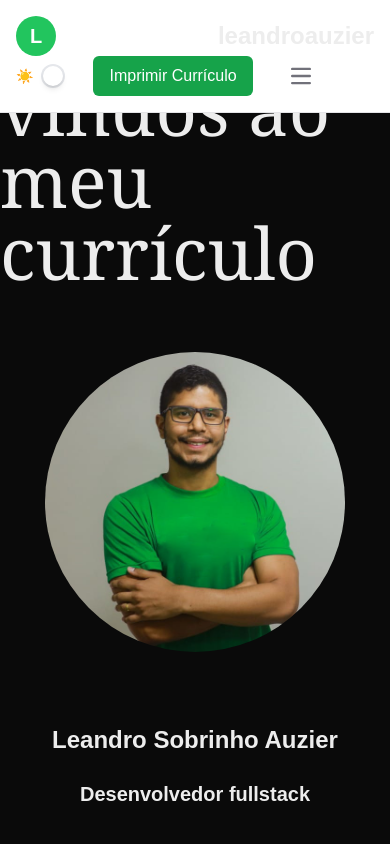
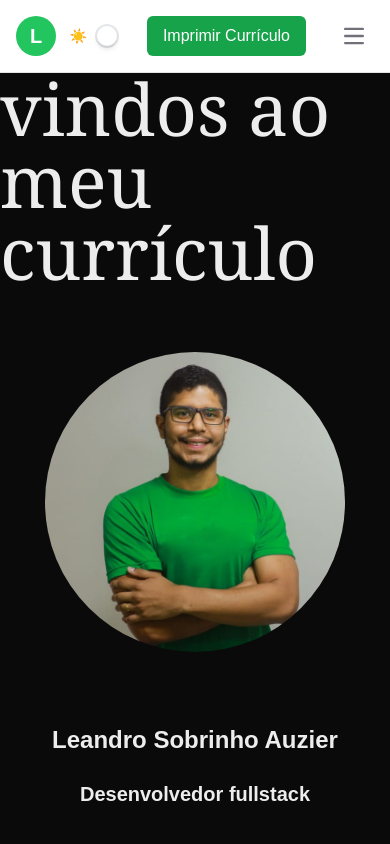
Before and after one commit to leandroauzier/curriculo, a Next.js app: page / in a window 390 px wide. Shown: the top 844 px of the page. Built offline with nearby package versions, Linux system fonts and the light colour scheme.

Commit message:
Ajusteo nome no nav com resize

```diff
--- a/components/nav/navbar.tsx
+++ b/components/nav/navbar.tsx
@@ -8,7 +8,7 @@
             <nav className="print:hidden bg-white dark:bg-zinc-900 fixed w-full z-20 top-0 start-0 border-b border-zinc-200 dark:border-zinc-600">
                 <div className="max-w-screen-xl flex flex-wrap items-center justify-between mx-auto p-4">
                         <div className="flex h-10 w-10 items-center bg-green-500 text-white justify-center rounded-full bg-primary text-xl font-bold text-primary-foreground">L</div>
-                        <span className="self-center text-2xl font-semibold whitespace-nowrap dark:text-white">
+                        <span className="hidden md:flex self-center text-2xl font-semibold whitespace-nowrap dark:text-white">
                             leandroauzier
                         </span>
                     <div className="flex md:order-2 gap-4 space-x-3 md:space-x-0 rtl:space-x-reverse">
```
